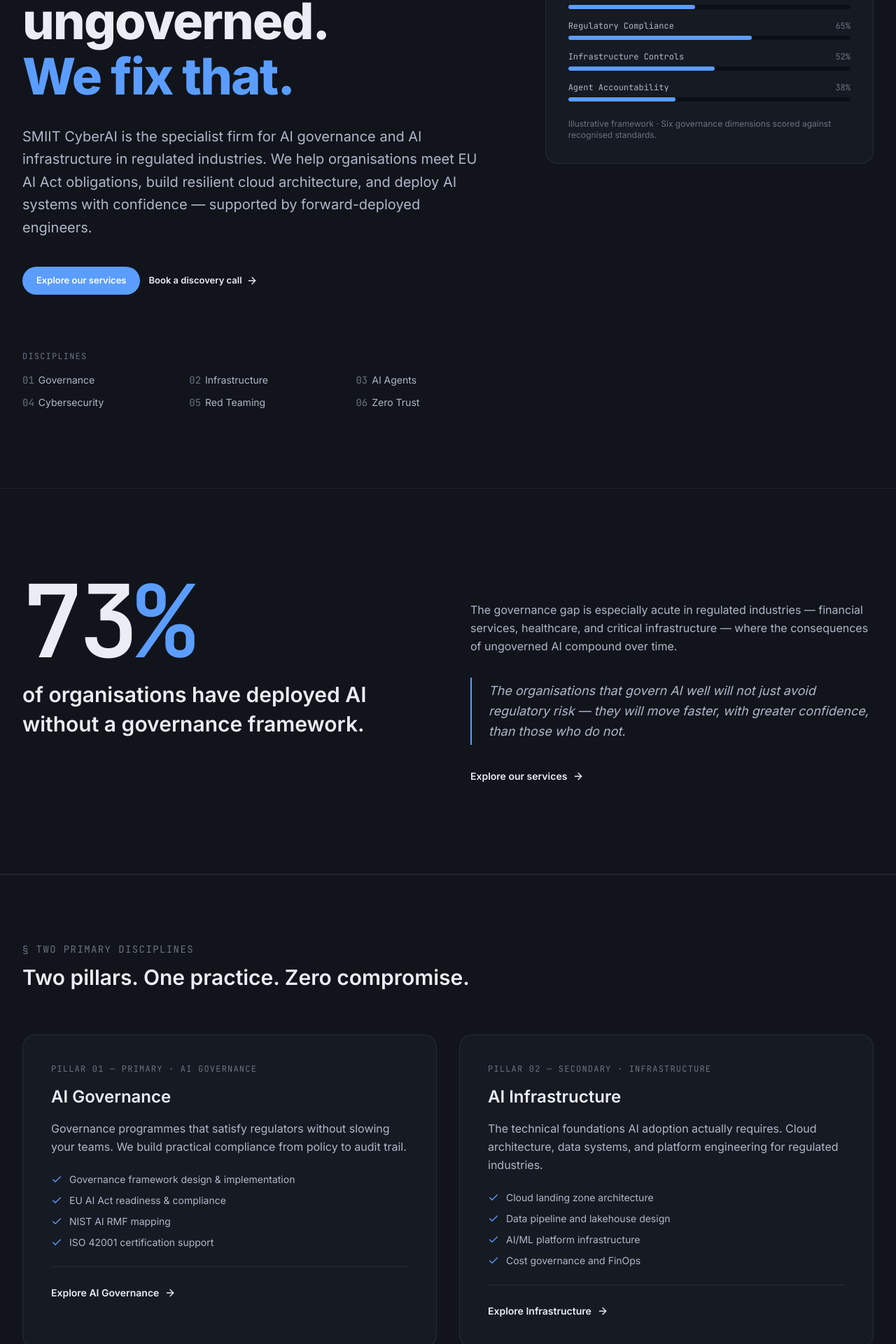
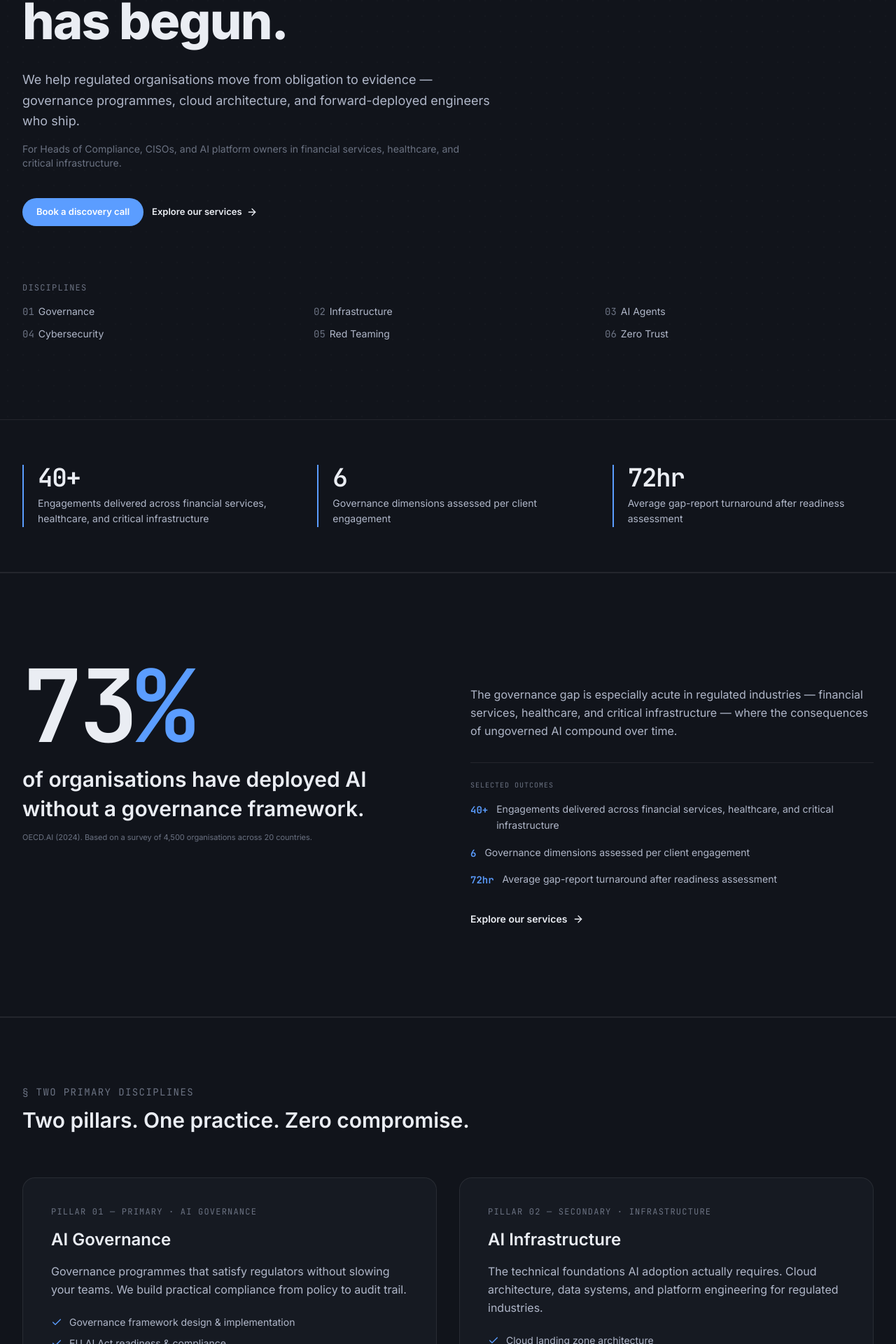
Before and after one commit to sameerkalyan/website-cloner, a Next.js app: page / in a window 1280 px wide. Shown: the part 360-2280 px from the top of the page at 70% size. Built offline with nearby package versions, Linux system fonts and the light colour scheme.

Commit message:
chore(ux-review-P0): hero single-thesis, proof block, 73% sourced, services 2 pillars, readiness removed

```diff
--- a/src/app/page.tsx
+++ b/src/app/page.tsx
@@ -1,6 +1,7 @@
 import { Navbar } from "@/components/navbar";
 import { AnnouncementBanner } from "@/components/announcement-banner";
 import { HeroSection } from "@/components/hero-section";
+import { ProofBlock } from "@/components/proof-block";
 import { TheClaimStats } from "@/components/the-claim-stats";
 import { TwoPillarDisciplines } from "@/components/two-pillar-disciplines";
 import { ServicesTabs } from "@/components/services-tabs";
@@ -19,6 +20,7 @@
       <AnnouncementBanner />
       <main>
         <HeroSection />
+        <ProofBlock />
         <TheClaimStats />
         <TwoPillarDisciplines />
         <ServicesTabs />
--- a/src/components/hero-section.tsx
+++ b/src/components/hero-section.tsx
@@ -1,7 +1,6 @@
 "use client";
 
 import { useState, useEffect } from "react";
-import { ReadinessPanel } from "@/components/readiness-panel";
 import Link from "next/link";
 import { Icon } from "@/components/icons";
 import { DISCIPLINES } from "@/components/site-data";
@@ -21,8 +20,7 @@
       <div className="absolute inset-0 dot-grid opacity-40" />
 
       <div className="relative mx-auto max-w-7xl px-6 lg:px-8">
-<div className="grid lg:grid-cols-12 lg:gap-16 items-start">
-<div className="lg:col-span-7">
+        <div className="max-w-2xl">
           <div
             className="flex items-center gap-2.5 text-[11px] font-mono text-[var(--ink3)] mb-6 uppercase tracking-widest opacity-0"
             style={{ animation: "fadeUp 0.5s ease-out 0.05s forwards" }}
@@ -35,40 +33,46 @@
             className="text-4xl md:text-5xl lg:text-[4.5rem] font-display font-extrabold leading-[1.05] tracking-tight text-[var(--ink)] mb-8 opacity-0"
             style={{ animation: "fadeUp 0.55s ease-out 0.1s forwards", textWrap: "balance" }}
           >
-<span className="block text-[var(--ink2)]">Most enterprise AI is</span>
-<span className="block text-[var(--ink)] mt-1">ungoverned.</span>
-<span className="block text-[var(--accent)] mt-1">We fix that.</span>
+            <span className="block text-[var(--ink2)]">EU AI Act enforcement</span>
+            <span className="block text-[var(--ink)] mt-1">has begun.</span>
           </h1>
 
+          <p
+            className="text-base md:text-lg text-[var(--ink2)] leading-relaxed mb-4 opacity-0"
+            style={{ animation: "fadeUp 0.55s ease-out 0.15s forwards" }}
+          >
+            We help regulated organisations move from obligation to evidence — governance programmes,
+            cloud architecture, and forward-deployed engineers who ship.
+          </p>
+
+          <p
+            className="text-sm text-[var(--ink3)] mb-10 opacity-0"
+            style={{ animation: "fadeUp 0.55s ease-out 0.175s forwards" }}
+          >
+            For Heads of Compliance, CISOs, and AI platform owners in financial services,
+            healthcare, and critical infrastructure.
+          </p>
+
           <div
-className="max-w-2xl mb-10 opacity-0"
+            className="flex flex-wrap items-center gap-3 mb-20 opacity-0"
             style={{ animation: "fadeUp 0.55s ease-out 0.2s forwards" }}
           >
-<p className="text-lg md:text-xl text-[var(--ink2)] leading-relaxed">
-SMIIT CyberAI is the specialist firm for AI governance and AI
-infrastructure in regulated industries. We help organisations meet
-EU AI Act obligations, build resilient cloud architecture, and
-deploy AI systems with confidence — supported by forward-deployed
-engineers.
-</p>
+            <Link
+              href="#booking"
+              className="inline-flex items-center justify-center rounded-full bg-[var(--accent)] px-5 py-2.5 text-[13px] font-semibold text-white hover:bg-[#2563eb] transition-colors"
+            >
+              Book a discovery call
+            </Link>
+            <Link
+              href="#services"
+              className="inline-flex items-center gap-1.5 text-[13px] font-semibold text-[var(--ink)] hover:text-[var(--accent)] transition-colors"
+            >
+              Explore our services <Icon name="arrowRight" />
+            </Link>
+          </div>
         </div>
 
-<div className="flex flex-wrap items-center gap-3">
-<Link
-href="#services"
-className="inline-flex items-center justify-center rounded-full bg-[var(--accent)] px-5 py-2.5 text-[13px] font-semibold text-white hover:bg-[#2563eb] transition-colors"
->
-Explore our services
-</Link>
-<Link
-href="#booking"
-className="inline-flex items-center gap-1.5 text-[13px] font-semibold text-[var(--ink)] hover:text-[var(--accent)] transition-colors"
->
-Book a discovery call <Icon name="arrowRight" />
-</Link>
-</div>
-
-<div className="mt-16 md:mt-20">
+        <div className="mt-0">
           <p className="text-xs font-mono text-[var(--ink3)] uppercase tracking-widest mb-4">
             Disciplines
           </p>
@@ -89,11 +93,6 @@
           </nav>
         </div>
       </div>
-<div className="lg:col-span-5 mt-12 lg:mt-0">
-<ReadinessPanel />
-</div>
-</div>
-</div>
     </section>
   );
 }
--- /dev/null
+++ b/src/components/proof-block.tsx
@@ -0,0 +1,20 @@
+import { PROOF_ITEMS } from "@/components/site-data";
+
+export function ProofBlock() {
+  return (
+    <section className="py-16 bg-[var(--pa)] border-y border-[var(--line)]" aria-label="Proof anchors">
+      <div className="mx-auto max-w-7xl px-6 lg:px-8">
+        <div className="grid grid-cols-1 md:grid-cols-3 gap-8 md:gap-12">
+          {PROOF_ITEMS.map((item) => (
+            <div key={item.metric} className="border-l-2 border-[var(--accent)] pl-5">
+              <p className="text-3xl md:text-4xl font-display font-bold text-[var(--ink)] leading-none mb-2 metric-value">
+                {item.metric}
+              </p>
+              <p className="text-sm text-[var(--ink2)] leading-relaxed">{item.label}</p>
+            </div>
+          ))}
+        </div>
+      </div>
+    </section>
+  );
+}
--- a/src/components/readiness-panel.tsx
+++ /dev/null
@@ -1,37 +0,0 @@
-import { READINESS_DATA } from "@/components/site-data";
-
-export function ReadinessPanel() {
-  return (
-    <aside className="rounded-2xl border border-[var(--line)] bg-[var(--card)] p-8">
-
-      <p className="text-xs font-mono text-[var(--ink3)] uppercase tracking-widest mb-2">
-        Governance Readiness Index
-      </p>
-      <p className="text-sm text-[var(--ink3)] mb-6">FIG.01</p>
-      <ul className="space-y-4">
-        {READINESS_DATA.map((item) => (
-          <li key={item.label}>
-            <div className="flex items-center justify-between mb-1.5">
-              <span className="text-xs font-mono text-[var(--ink2)]">
-                {item.label}
-              </span>
-              <span className="text-xs font-mono text-[var(--ink3)]">
-                {item.pct}%
-              </span>
-            </div>
-            <div className="h-1.5 w-full rounded-full bg-[var(--pa2)]">
-              <div
-                className="h-full rounded-full bg-[var(--accent)] transition-all duration-700 ease-out"
-                style={{ width: `${item.pct}%` }}
-              />
-            </div>
-          </li>
-        ))}
-      </ul>
-      <p className="mt-6 text-xs text-[var(--ink3)]">
-        Illustrative framework · Six governance dimensions scored against
-        recognised standards.
-      </p>
-    </aside>
-  );
-}
--- a/src/components/services-tabs.tsx
+++ b/src/components/services-tabs.tsx
@@ -13,10 +13,10 @@
       <div className="mx-auto max-w-7xl px-6 lg:px-8">
         <header className="max-w-2xl mb-12">
           <p className="text-sm font-mono text-[var(--ink3)] uppercase tracking-widest mb-3">
-            Full service detail
+            Our practice
           </p>
           <p className="text-2xl md:text-3xl font-display font-semibold text-[var(--ink)]">
-            Everything we do, in depth.
+            Two pillars. One practice. Zero compromise.
           </p>
         </header>
 
@@ -35,6 +35,9 @@
                 {s.title}
               </button>
             ))}
+            <p className="text-xs text-[var(--ink3)] pt-2 leading-relaxed">
+              Extended capabilities available via partner network.
+            </p>
           </div>
 
           <div className="flex-1 border border-[var(--line)] rounded-xl p-8 md:p-10 bg-[var(--card)]">
@@ -64,12 +67,13 @@
                   ))}
                 </ul>
               </div>
+              {active.frameworks && (
                 <aside className="xl:w-64 shrink-0 space-y-4 border-t xl:border-t-0 xl:border-l border-[var(--line)] pt-6 xl:pt-0 xl:pl-8">
                   <p className="text-xs font-mono text-[var(--ink3)] uppercase tracking-widest">
                     Frameworks
                   </p>
                   <ul className="space-y-2">
-                  {active.frameworks?.map((f) => (
+                    {active.frameworks.map((f) => (
                       <li
                         key={f}
                         className="flex items-center justify-between text-sm py-1.5 border-b border-[var(--line)]"
@@ -100,6 +104,7 @@
                     ))}
                   </div>
                 </aside>
+              )}
             </div>
           </div>
         </div>
--- a/src/components/site-data.ts
+++ b/src/components/site-data.ts
@@ -79,141 +79,6 @@
     ],
     sideItems: ["Infrastructure", "Cloud", "Platform"],
     frameworks: ["AWS", "Azure", "GCP", "Terraform"],
-  },
-  {
-    id: 3,
-    tag: "AI Agents & MCP",
-    title: "AI Agents & MCP",
-    description:
-      "Agent architecture design, MCP server implementation, and audit trails—building trustworthy autonomous AI.",
-    bullets: [
-      "Multi-agent system architecture",
-      "MCP server design and configuration",
-      "Claude enterprise integration",
-      "Agent audit trail and observability",
-      "Human-in-the-loop orchestration",
-      "Agent governance and accountability",
-    ],
-    sideItems: ["Security", "Framework"],
-    frameworks: ["Claude", "MCP", "OpenAI", "LangChain"],
-  },
-  {
-    id: 4,
-    tag: "DevOps & Platform Engineering",
-    title: "DevOps & Platform Engineering",
-    description:
-      "Forward-deployed engineers who embed with your teams, build internal developer platforms, and streamline CI/CD for AI workloads.",
-    bullets: [
-      "Internal Developer Platform (IDP) design",
-      "CI/CD pipeline modernisation",
-      "GitOps and infrastructure automation",
-      "Developer AI toolchain integration",
-      "Observability and SRE practices",
-      "Platform team structure and mentoring",
-    ],
-    sideItems: ["Infrastructure", "Cloud"],
-    frameworks: ["GitHub Actions", "ArgoCD", "Kubernetes", "Pulumi"],
-  },
-  {
-    id: 5,
-    tag: "Cloud & Migration",
-    title: "Cloud & Migration",
-    description:
-      "Landing zone design, migration strategy, and cloud security posture for organisations moving to regulated public cloud.",
-    bullets: [
-      "Cloud landing zone architecture",
-      "Phased migration strategy and planning",
-      "AWS / Azure / GCP security baselines",
-      "Identity and access governance",
-      "Cost governance and FinOps",
-      "Multi-cloud networking and connectivity",
-    ],
-    sideItems: ["Cloud", "Security"],
-    frameworks: ["AWS", "Azure", "GCP", "Terraform"],
-  },
-  {
-    id: 6,
-    tag: "Digital Transformation",
-    title: "Digital Transformation",
-    description:
-      "Strategy and programme governance for organisations adopting AI at scale. Build-vs-buy decisions with governed implementation.",
-    bullets: [
-      "AI adoption readiness assessment",
-      "Transformation strategy development",
-      "Programme governance and delivery",
-      "Build-vs-buy decision frameworks",
-      "Stakeholder alignment and communication",
-      "Change management for AI initiatives",
-    ],
-    sideItems: ["Strategy"],
-    frameworks: ["PMI", "SAFe", "Prosci"],
-  },
-  {
-    id: 7,
-    tag: "Cybersecurity & Red Teaming",
-    title: "Cybersecurity & Red Teaming",
-    description: "AI-specific adversarial testing, red teaming, and penetration testing mapped to MITRE ATLAS and OWASP AI Top 10.",
-    bullets: [
-      "AI red teaming and adversarial ML",
-      "Prompt injection and jailbreak testing",
-      "MITRE ATLAS-mapped assessments",
-      "OWASP AI Top 10 risk validation",
-      "Traditional penetration testing",
-      "Continuous security validation",
-    ],
-    sideItems: ["Security"],
-    frameworks: ["MITRE ATLAS", "OWASP AI Top 10", "PTES"],
-  },
-  {
-    id: 8,
-    tag: "Cloud-Native Security & Zero Trust",
-    title: "Cloud-Native Security & Zero Trust",
-    description:
-      "End-to-end cloud-native security: CNAPP, runtime protection, secrets management, and Zero Trust architecture.",
-    bullets: [
-      "CNAPP platform design and deployment",
-      "Container and runtime security",
-      "Zero Trust architecture implementation",
-      "Secrets management and rotation",
-      "SOC 2 / ISO 27001 / PCI / HIPAA baselines",
-      "Threat detection and incident response",
-    ],
-    sideItems: ["Security", "Framework"],
-    frameworks: ["SOC 2", "ISO 27001", "PCI DSS", "HIPAA"],
-  },
-  {
-    id: 9,
-    tag: "UI/UX & Design for Trust",
-    title: "UI/UX & Design for Trust",
-    description:
-      "Governance dashboards, human-in-the-loop consoles, and audit UX that make complex AI systems comprehensible and accountable.",
-    bullets: [
-      "Governance dashboard UX",
-      "Human-in-the-loop console design",
-      "Audit trail visualisation",
-      "Transparency and explainability patterns",
-      "Internal design system governance",
-      "Usability testing for compliance tools",
-    ],
-    sideItems: ["Design"],
-    frameworks: ["WCAG 2.2", "Figma", "Storybook", "Design Tokens"],
-  },
-  {
-    id: 10,
-    tag: "M&A & Data Transformation",
-    title: "M&A & Data Transformation",
-    description:
-      "Technology and data due diligence, post-merger integration, and carve-out execution for AI and data infrastructure.",
-    bullets: [
-      "Technical due diligence for AI assets",
-      "Data estate assessment and mapping",
-      "Post-merger integration planning",
-      "Carve-out execution support",
-      "AI platform rationalisation",
-      "Data migration and governance transfer",
-    ],
-    sideItems: ["M&A", "Data"],
-    frameworks: ["SOX", "IFRS", "PwC DD Framework"],
   },
 ];
 
@@ -373,6 +238,23 @@
   },
 ];
 
+export const PROOF_ITEMS = [
+  {
+    metric: "40+",
+    label: "Engagements delivered across financial services, healthcare, and critical infrastructure",
+  },
+  {
+    metric: "6",
+    label: "Governance dimensions assessed per client engagement",
+  },
+  {
+    metric: "72hr",
+    label: "Average gap-report turnaround after readiness assessment",
+  },
+] as const;
+
+export const STAT_73PCT_NOTE = "OECD.AI (2024). Based on a survey of 4,500 organisations across 20 countries.";
+
 export const READINESS_DATA = [
   { label: "Policy & Framework", pct: 72 },
   { label: "AI Risk Management", pct: 58 },
@@ -386,12 +268,7 @@
   services: [
     { label: "AI Governance", href: "#services" },
     { label: "AI Infrastructure", href: "#services" },
-    { label: "AI Agents & MCP", href: "#services" },
-    { label: "DevOps & Platform Engineering", href: "#services" },
-    { label: "Cloud & Migration", href: "#services" },
-    { label: "Digital Transformation", href: "#services" },
-    { label: "Cybersecurity & Red Teaming", href: "#services" },
-    { label: "Zero Trust", href: "#services" },
+    { label: "Extended capabilities", href: "#services", note: "via partner network" },
   ],
   intelligence: [
     { label: "All articles", href: "#insights" },
--- a/src/components/the-claim-stats.tsx
+++ b/src/components/the-claim-stats.tsx
@@ -2,6 +2,7 @@
 
 import Link from "next/link";
 import { Icon } from "@/components/icons";
+import { STAT_73PCT_NOTE, PROOF_ITEMS } from "@/components/site-data";
 
 export function TheClaimStats() {
   return (
@@ -16,6 +17,9 @@
             <h2 className="text-2xl md:text-3xl font-display font-semibold text-[var(--ink)] mt-6 leading-snug">
               of organisations have deployed AI without a governance framework.
             </h2>
+            <p className="text-[11px] text-[var(--ink3)] mt-3 leading-relaxed">
+              {STAT_73PCT_NOTE}
+            </p>
           </div>
           <div className="pt-4 md:pt-8">
             <p className="text-base text-[var(--ink2)] leading-relaxed mb-8">
@@ -23,13 +27,23 @@
               financial services, healthcare, and critical infrastructure — where
               the consequences of ungoverned AI compound over time.
             </p>
-            <blockquote className="border-l-2 border-[var(--accent)] pl-6 py-1">
-              <p className="text-lg font-display italic text-[var(--ink2)] leading-relaxed">
-                The organisations that govern AI well will not just avoid
-                regulatory risk — they will move faster, with greater confidence,
-                than those who do not.
+            <div className="border-t border-[var(--line)] pt-6 mb-8">
+              <p className="text-[10px] font-mono text-[var(--ink3)] uppercase tracking-widest mb-4">
+                Selected outcomes
               </p>
-            </blockquote>
+              <div className="space-y-4">
+                {PROOF_ITEMS.map((item) => (
+                  <div key={item.metric} className="flex items-start gap-3">
+                    <span className="text-sm font-mono font-bold text-[var(--accent)] mt-0.5">
+                      {item.metric}
+                    </span>
+                    <span className="text-sm text-[var(--ink2)] leading-relaxed">
+                      {item.label}
+                    </span>
+                  </div>
+                ))}
+              </div>
+            </div>
             <div className="mt-8">
               <Link
                 href="#services"
```
Lines whose indentation alone changed are shown as unchanged.
